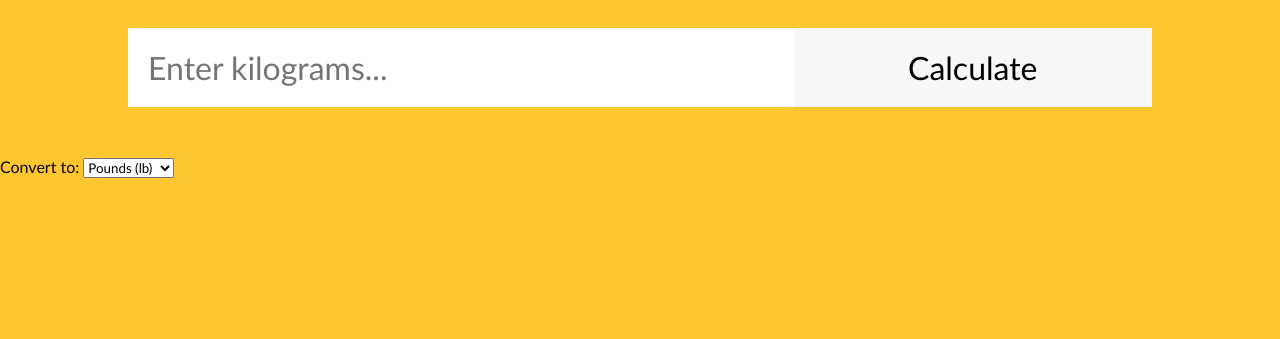
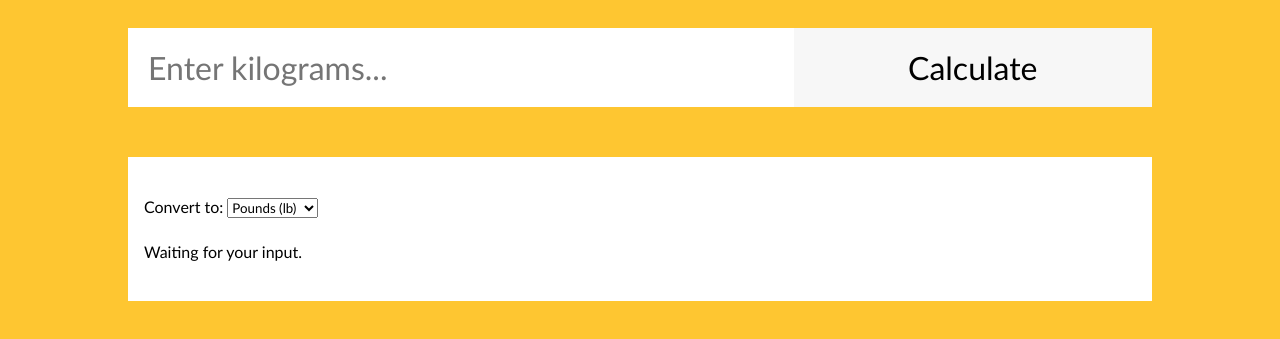
Before and after one commit to GediminasKul/exam2tasks10, a plain HTML site: page Index.html in a window 1280 px wide. Shown: the part 189-528 px from the top of the page. Drawn offline with Linux system fonts and the light colour scheme.

Commit message:
Pridejau primityviu stiliaus pakeitimu

```diff
--- a/Index.html
+++ b/Index.html
@@ -23,7 +23,7 @@
           <input type="submit" id="submit-btn" value="Calculate" />
         </form>
         <!-- Place for output after form submission -->
-        <div id="output">
+        <div id="output" class="output-style">
           <p class="convert-to">
             Convert to:
             <select id="options">
@@ -32,7 +32,7 @@
               <option value="Grams">Grams (g)</option>
             </select>
           </p>
-          <p id="output-text"></p>
+          <p id="output-text">Waiting for your input.</p>
         </div>
       </div>
     </main>
--- a/style.css
+++ b/style.css
@@ -63,3 +63,16 @@ form {
     font-size: 2em;
   }
 }
+
+.output-style {
+  display: block;
+  margin: 0 auto;
+  width: 80%;
+  padding: 1rem;
+  background-color: white;
+}
+
+p {
+  margin-top: 1.5rem;
+  margin-bottom: 1.5rem;
+}
```
